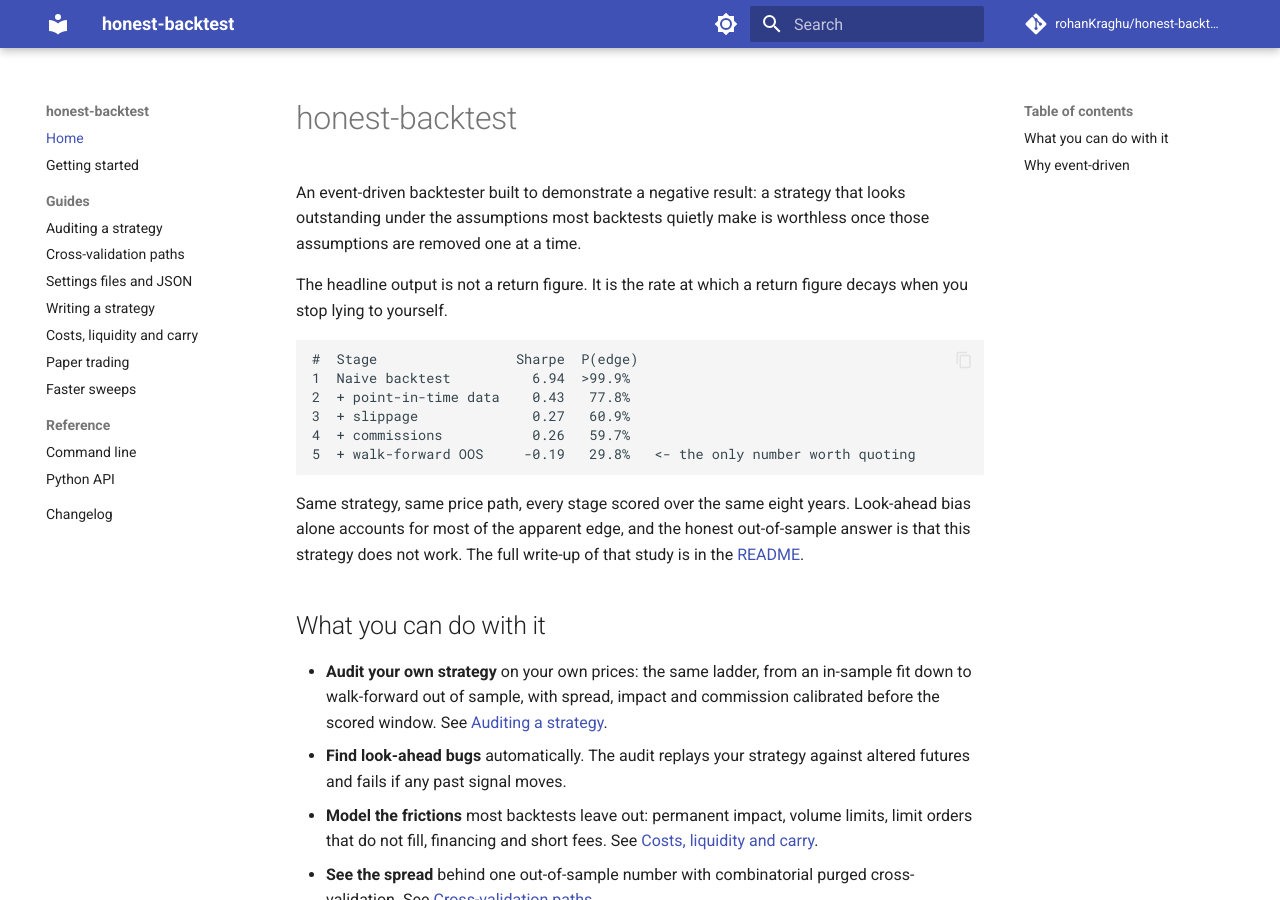
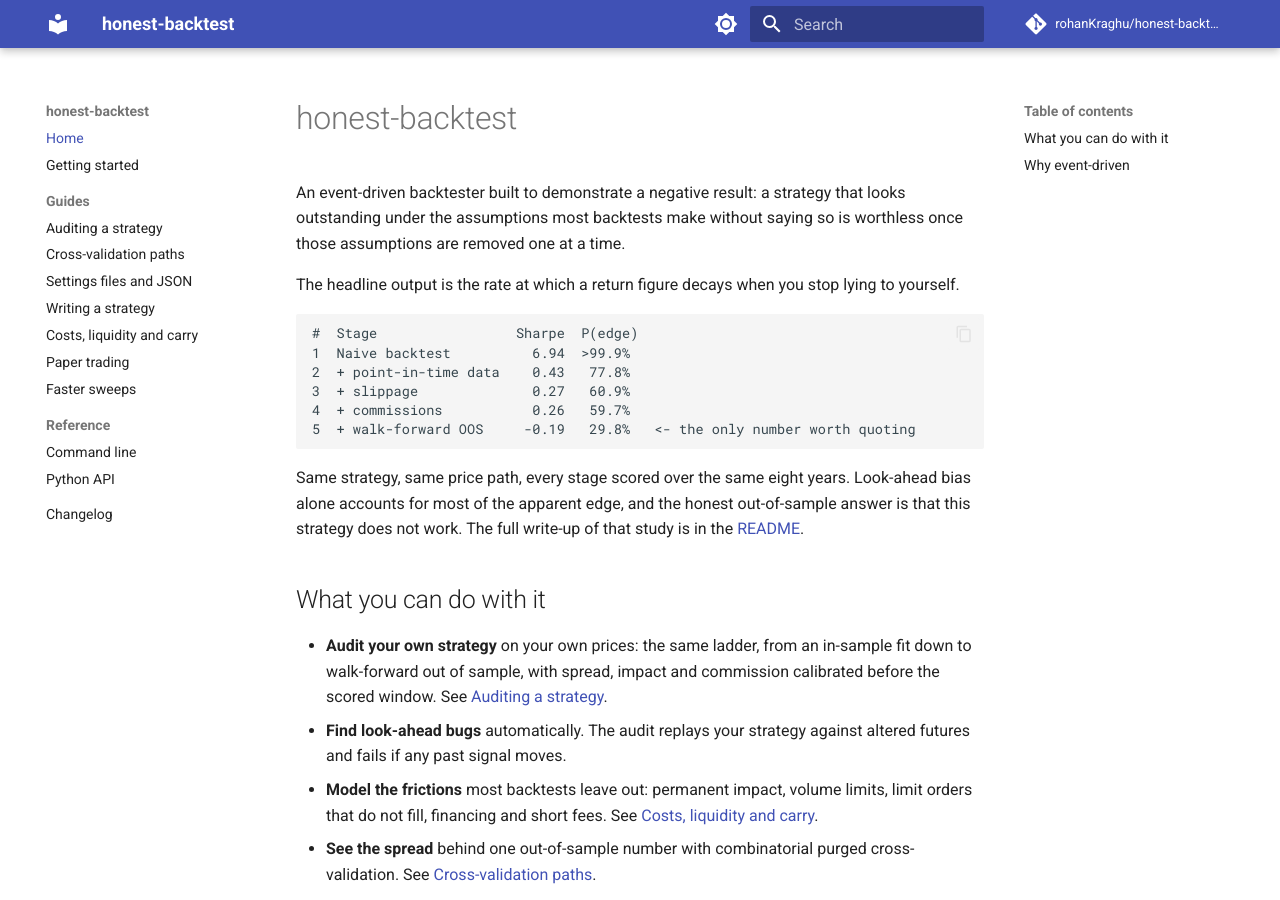
Before and after one commit to rohanKraghu/honest-backtest, an MkDocs documentation site: the page built from docs/index.md, in a window 1280 px wide and 900 px high. Built offline with MkDocs 1.6.1 and Material for MkDocs 9.7.7, drawn with Linux system fonts in a browser that asks for light colours; comment, search, counter and statistics services are not loaded.

Commit message:
Plain-language prose
Cut not-X-but-Y openers, restating closers, decorative bold and prose
em dashes from the README and docs/index.md. No number, command, code
block or roadmap item changed.

````diff
--- a/docs/index.md
+++ b/docs/index.md
@@ -1,11 +1,11 @@
 # honest-backtest
 
 An event-driven backtester built to demonstrate a negative result: a strategy
-that looks outstanding under the assumptions most backtests quietly make is
+that looks outstanding under the assumptions most backtests make without saying so is
 worthless once those assumptions are removed one at a time.
 
-The headline output is not a return figure. It is the rate at which a return
-figure decays when you stop lying to yourself.
+The headline output is the rate at which a return figure
+decays when you stop lying to yourself.
 
 ```text
 #  Stage                 Sharpe  P(edge)
````
Also changed, not shown: README.md (+27 -27 lines).
